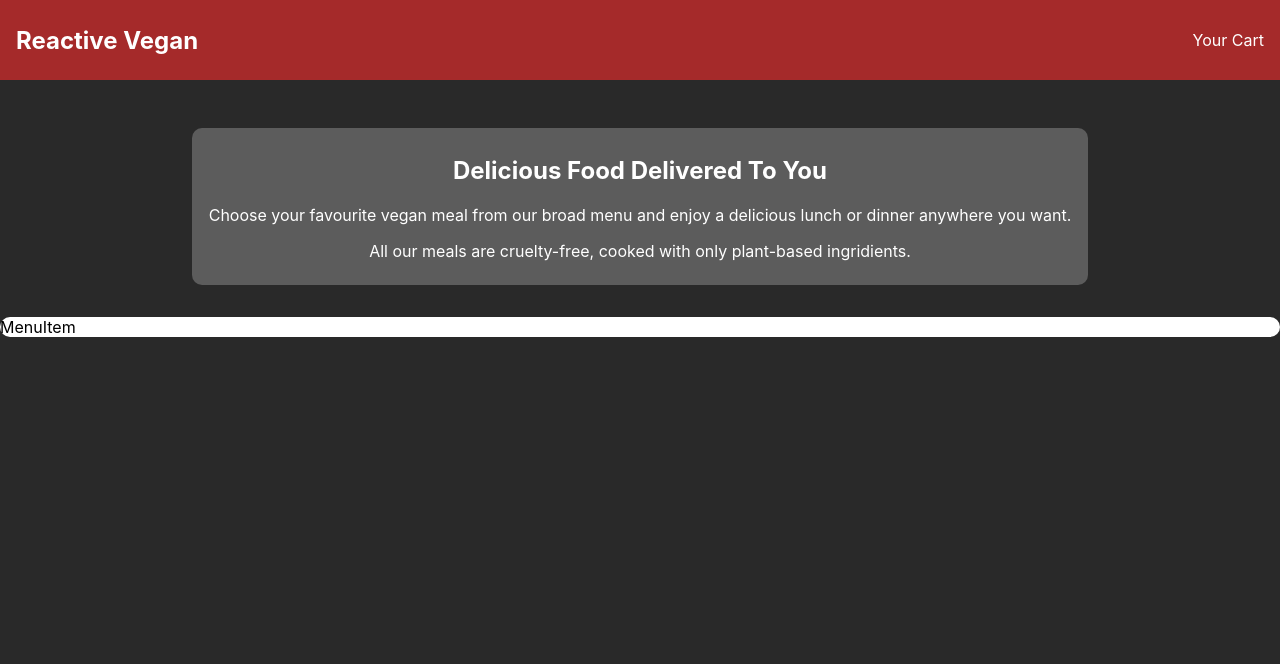
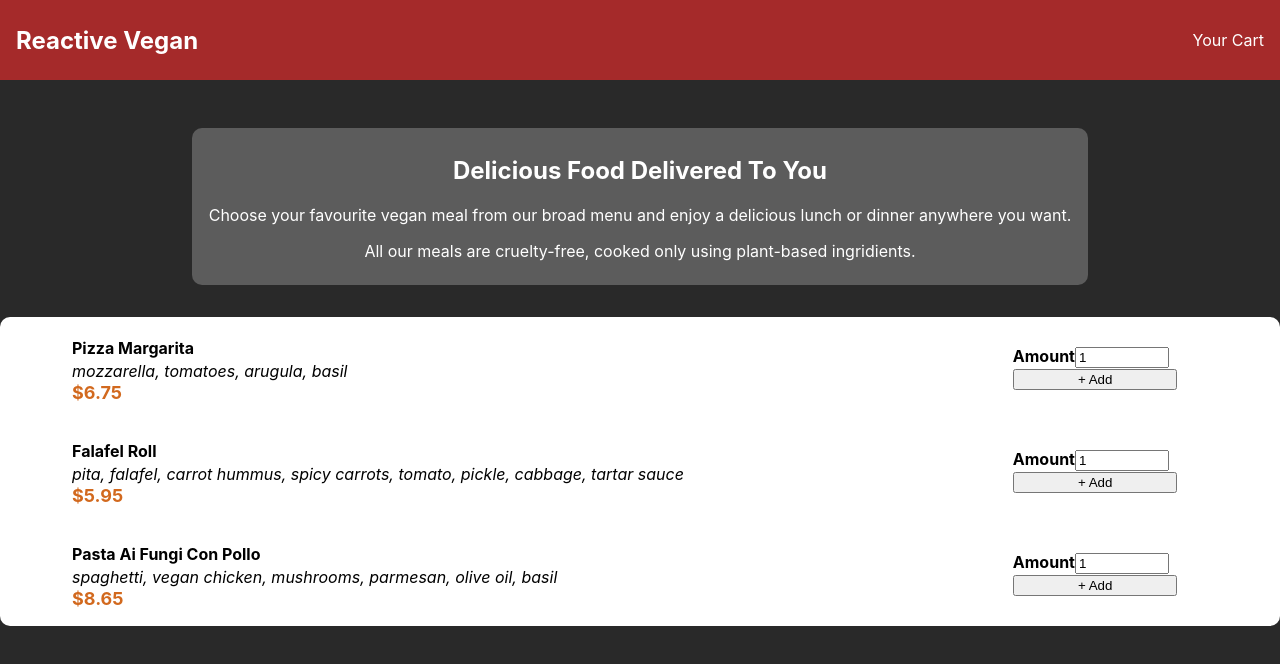
Before and after one commit to viktor-vlasenko/food-order, a React (Create React App) app: page / in a window 1280 px wide. Shown: the top 664 px of the page. Built offline with nearby package versions, Linux system fonts and the light colour scheme.

Commit message:
started developing menu

```diff
--- a/src/App.js
+++ b/src/App.js
@@ -2,13 +2,36 @@ import React from "react";
 import Header from "./components/Header/Header";
 import Menu from "./components/Menu/Menu";
 import Greeting from "./components/Greeting/Greeting";
+
+const MENU = [
+  {
+    name: "Pizza Margarita",
+    description: "mozzarella, tomatoes, arugula, basil",
+    price: 6.75,
+    id: "001",
+  },
+  {
+    name: "Falafel Roll",
+    description:
+      "pita, falafel, carrot hummus, spicy carrots, tomato, pickle, cabbage, tartar sauce",
+    price: 5.95,
+    id: "002",
+  },
+  {
+    name: "Pasta Ai Fungi Con Pollo",
+    description:
+      "spaghetti, vegan chicken, mushrooms, parmesan, olive oil, basil",
+    price: 8.65,
+    id: "003",
+  },
+];
 
 function App() {
   return (
     <div>
       <Header />
       <Greeting />
-      <Menu />
+      <Menu menu={MENU} />
     </div>
   );
 }
--- a/src/components/Greeting/Greeting.js
+++ b/src/components/Greeting/Greeting.js
@@ -12,7 +12,7 @@ const Greeting = () => {
       </p>
       <p>
 
-        All our meals are cruelty-free, cooked with only plant-based ingridients.
+        All our meals are cruelty-free, cooked only using plant-based ingridients.
       </p>
     </Card>
   );
--- a/src/components/Menu/Menu.js
+++ b/src/components/Menu/Menu.js
@@ -1,13 +1,22 @@
-import React from 'react'
-import Card from '../UI/Card/Card'
-import MenuItem from './MenuItem'
+import React from "react";
+import Card from "../UI/Card/Card";
+import MenuItem from "./MenuItem";
 
-const Menu = () => {
+const Menu = (props) => {
   return (
     <Card>
-      <MenuItem />
+      <ul>
+        {props.menu.map((item) => (
+          <MenuItem
+            key={item.id}
+            itemName={item.name}
+            itemDescription={item.description}
+            itemPrice={item.price}
+          />
+        ))}
+      </ul>
     </Card>
-  )
-}
+  );
+};
 
-export default Menu
+export default Menu;
--- a/src/components/Menu/MenuItem.js
+++ b/src/components/Menu/MenuItem.js
@@ -1,7 +1,22 @@
 import React from "react";
+import Button from "../UI/Button/Button";
+import classes from "./MenuItem.module.css";
 
 const MenuItem = (props) => {
-  return <div>MenuItem</div>;
+  return (
+    <div className={classes.item}>
+      <div className={classes['item-details']}>
+        <h4 className={classes.name}>{props.itemName}</h4>
+        <p className={classes.description}>{props.itemDescription}</p>
+        <p className={classes.price}>${props.itemPrice}</p>
+      </div>
+      <div className={classes['item-order']}>
+        <label>Amount</label>
+        <input type="number" defaultValue="1" />
+        <Button text="+ Add" />
+      </div>
+    </div>
+  );
 };
 
 export default MenuItem;
--- /dev/null
+++ b/src/components/Menu/MenuItem.module.css
@@ -0,0 +1,43 @@
+.item {
+  display: flex;
+  justify-content: space-between;
+  align-items: center;
+  padding: 1rem 2rem;
+}
+
+.item-details {
+  width: 75%;
+}
+
+.name{
+  margin: 5px 0px 3px;
+}
+
+.description {
+  margin: 0px;
+  font-style: italic;
+}
+
+.price {
+  margin: 1px 0px;
+  font-size: large;
+  font-weight: bold;
+  color: chocolate;
+}
+
+.item-order {
+  width: 20%;
+}
+
+.item-order label {
+  font-weight: bold;
+  width: 50%;
+}
+
+.item-order input {
+  width: 40%;
+}
+
+.item-order Button {
+  width: 70%;
+}
--- /dev/null
+++ b/src/components/UI/Button/Button.js
@@ -0,0 +1,9 @@
+import React from "react";
+
+const Button = (props) => {
+  return (
+    <button type={props.type ? props.type : "button"}>{props.text}</button>
+  );
+};
+
+export default Button;
```
